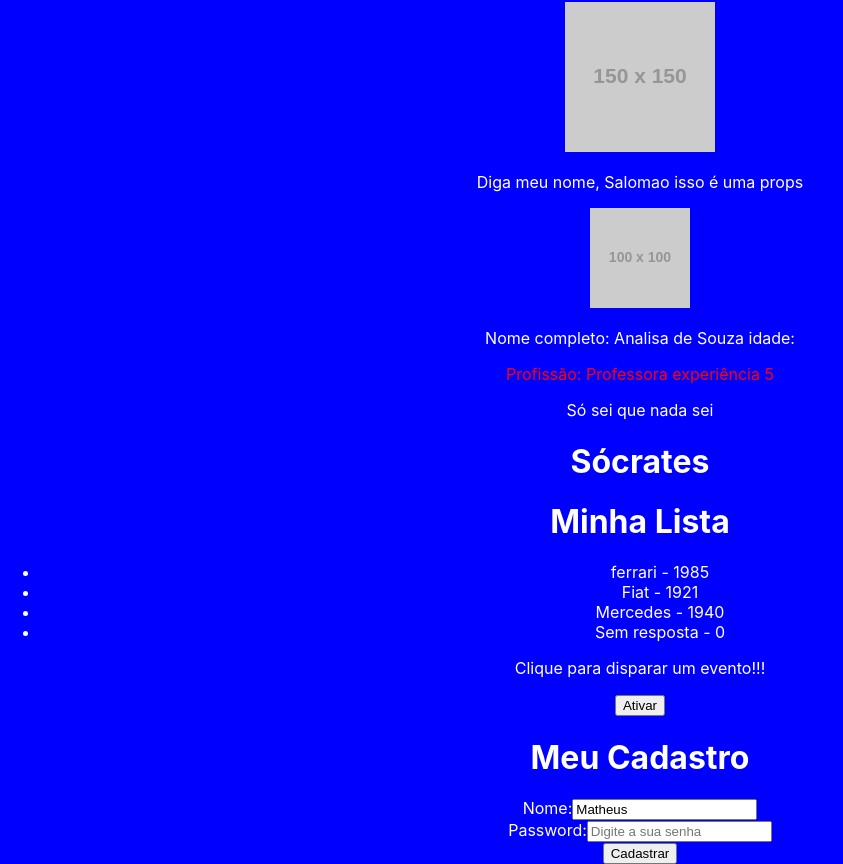
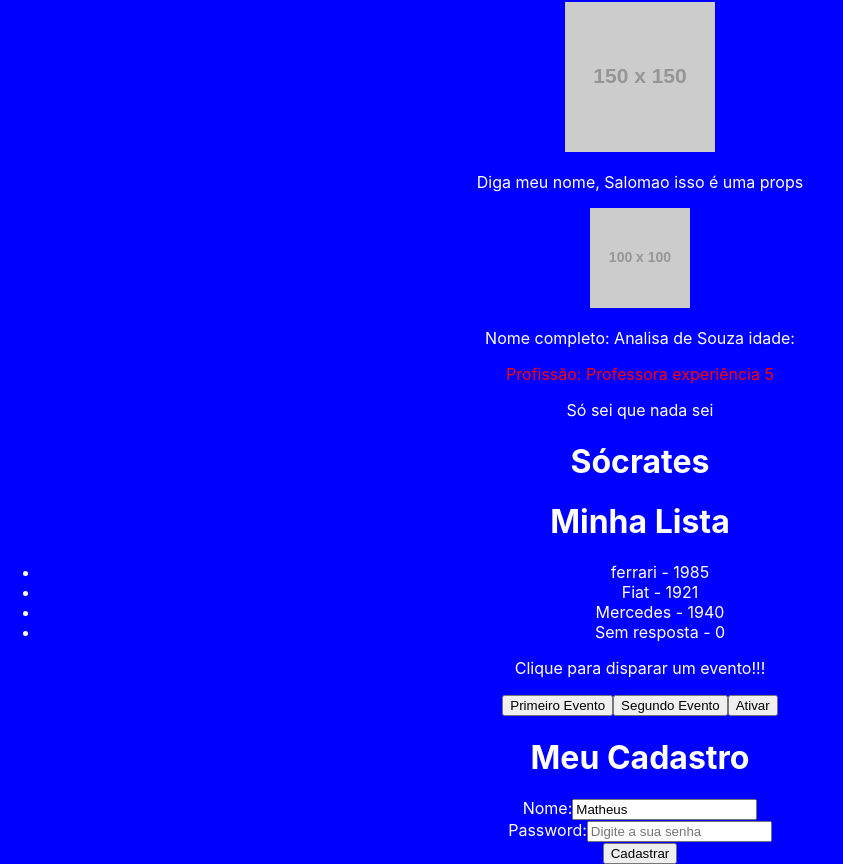
Before and after one commit to salomaoalg/reactaulas, a React (Create React App) app: page / in a window 1280 px wide. Shown: the part 274-1138 px from the top of the page, without its empty margins (0-843 px from the left). Built offline with nearby package versions, Linux system fonts and the light colour scheme.

Commit message:
eventos separados do pai
eventos passado via props

```diff
--- a/src/Evento.js
+++ b/src/Evento.js
@@ -1,12 +1,20 @@
+import Button from "./components/Evento/Button"
+
 function Evento({numero}){
 
     function meuEvento(){
         alert(`Numero Solicitado, ${numero}`)
     }
 
+    function segundoEvento(){
+        alert(`Segundo Evento`)
+    }
+
     return(
         <>
             <p>Clique para disparar um evento!!!</p>
+            <Button event={meuEvento} text="Primeiro Evento"/>
+            <Button event={segundoEvento} text="Segundo Evento"/>
             <button onClick={meuEvento}>Ativar</button>
         </>
     )
--- /dev/null
+++ b/src/components/Evento/Button.js
@@ -0,0 +1,5 @@
+function Button(props){
+    return <button onClick={props.event}>{props.text}</button>
+}
+
+export default Button
```
